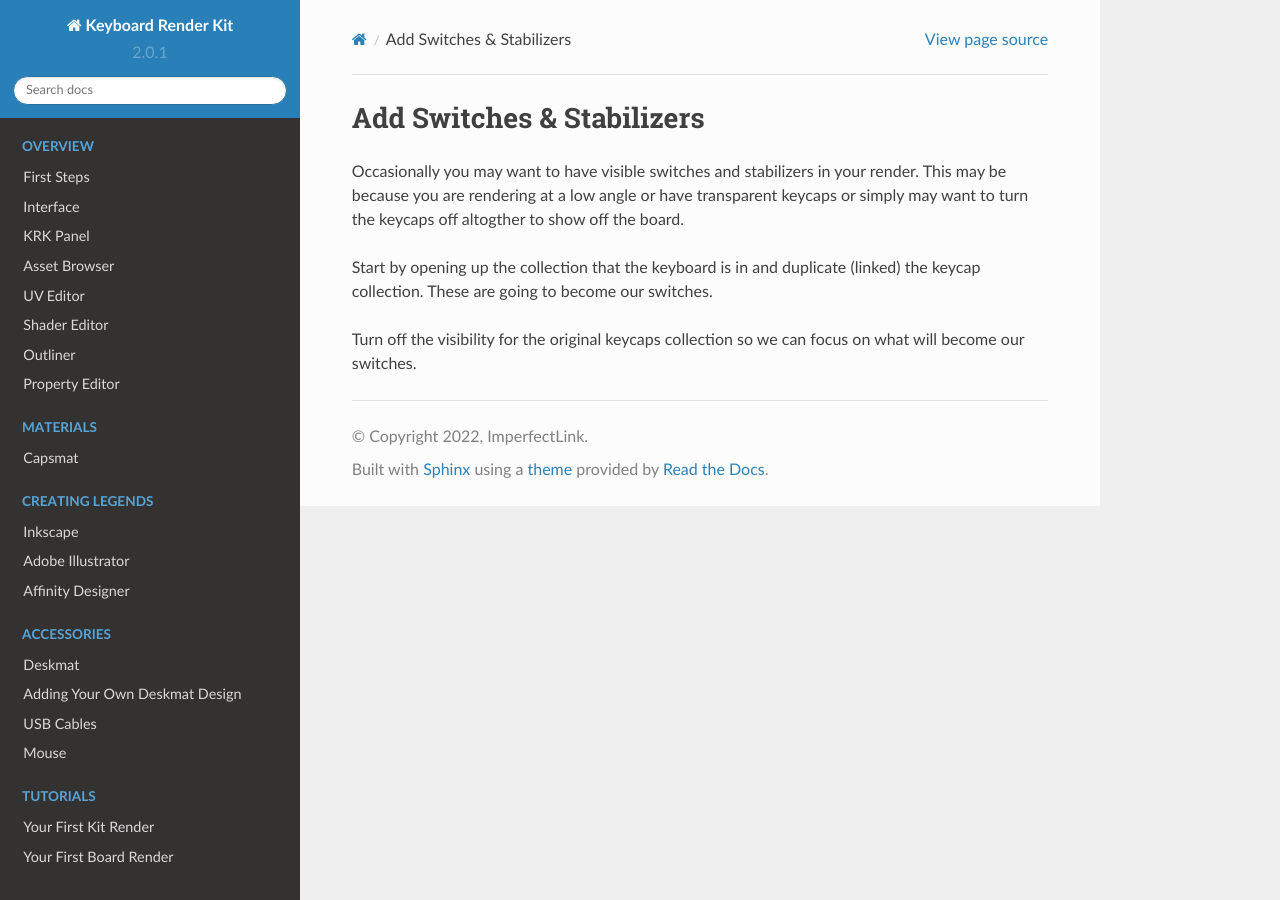
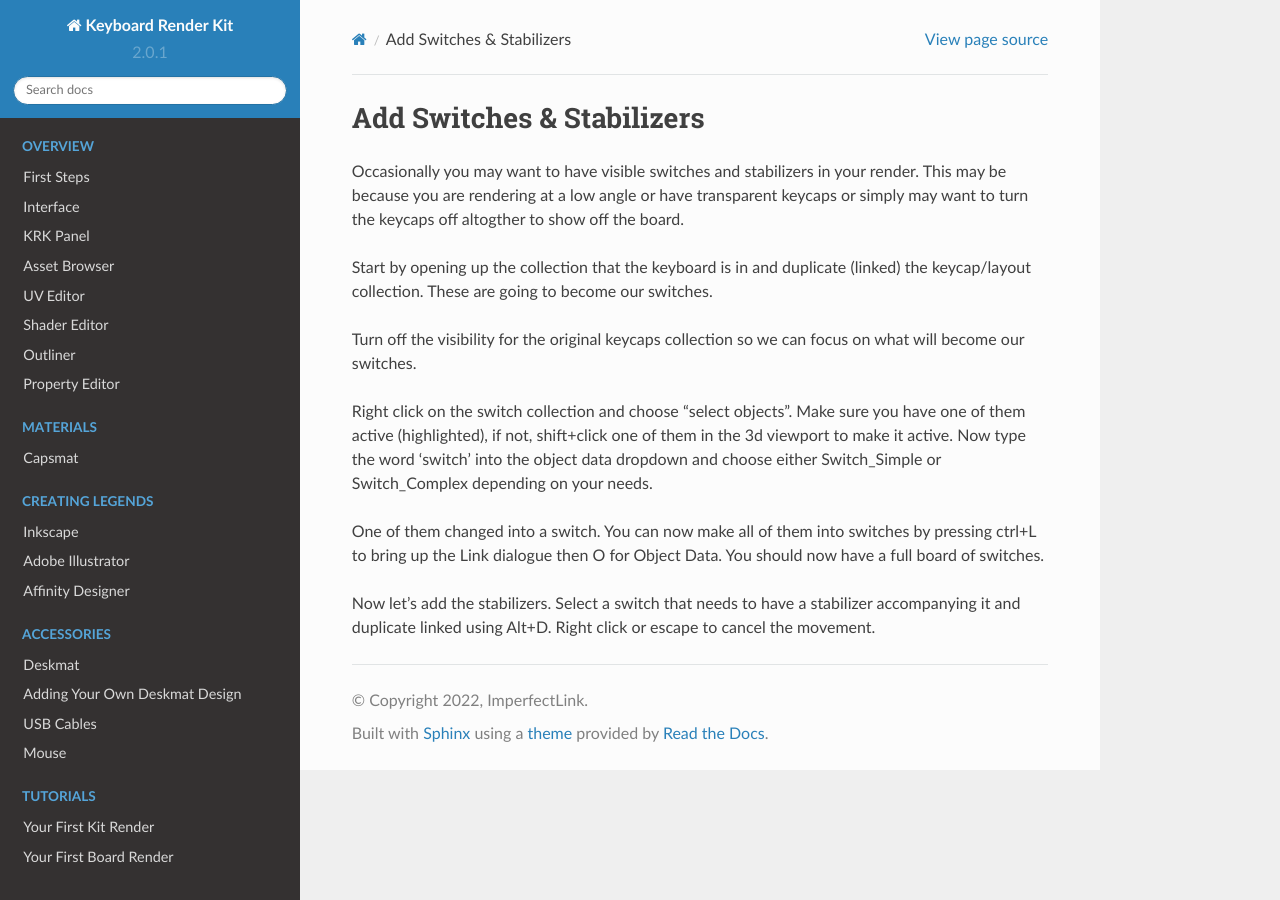
Before and after one commit to imperfectlink/KeyboardRenderKit, a Sphinx documentation site: the page built from docs/source/switchesstabs.rst, in a window 1280 px wide. Built offline with Sphinx 7.4.7 and the Read the Docs theme 2.0.0, drawn with Linux system fonts in a browser that asks for light colours.

Commit message:
Update switchesstabs.rst

```diff
--- a/docs/source/switchesstabs.rst
+++ b/docs/source/switchesstabs.rst
@@ -3,6 +3,12 @@ Add Switches & Stabilizers
 
 Occasionally you may want to have visible switches and stabilizers in your render. This may be because you are rendering at a low angle or have transparent keycaps or simply may want to turn the keycaps off altogther to show off the board.
 
-Start by opening up the collection that the keyboard is in and duplicate (linked) the keycap collection. These are going to become our switches.
+Start by opening up the collection that the keyboard is in and duplicate (linked) the keycap/layout collection. These are going to become our switches.
 
 Turn off the visibility for the original keycaps collection so we can focus on what will become our switches.
+
+Right click on the switch collection and choose "select objects". Make sure you have one of them active (highlighted), if not, shift+click one of them in the 3d viewport to make it active. Now type the word 'switch' into the object data dropdown and choose either Switch_Simple or Switch_Complex depending on your needs.
+
+One of them changed into a switch. You can now make all of them into switches by pressing ctrl+L to bring up the Link dialogue then O for Object Data. You should now have a full board of switches.
+
+Now let's add the stabilizers. Select a switch that needs to have a stabilizer accompanying it and duplicate linked using Alt+D. Right click or escape to cancel the movement.
```
